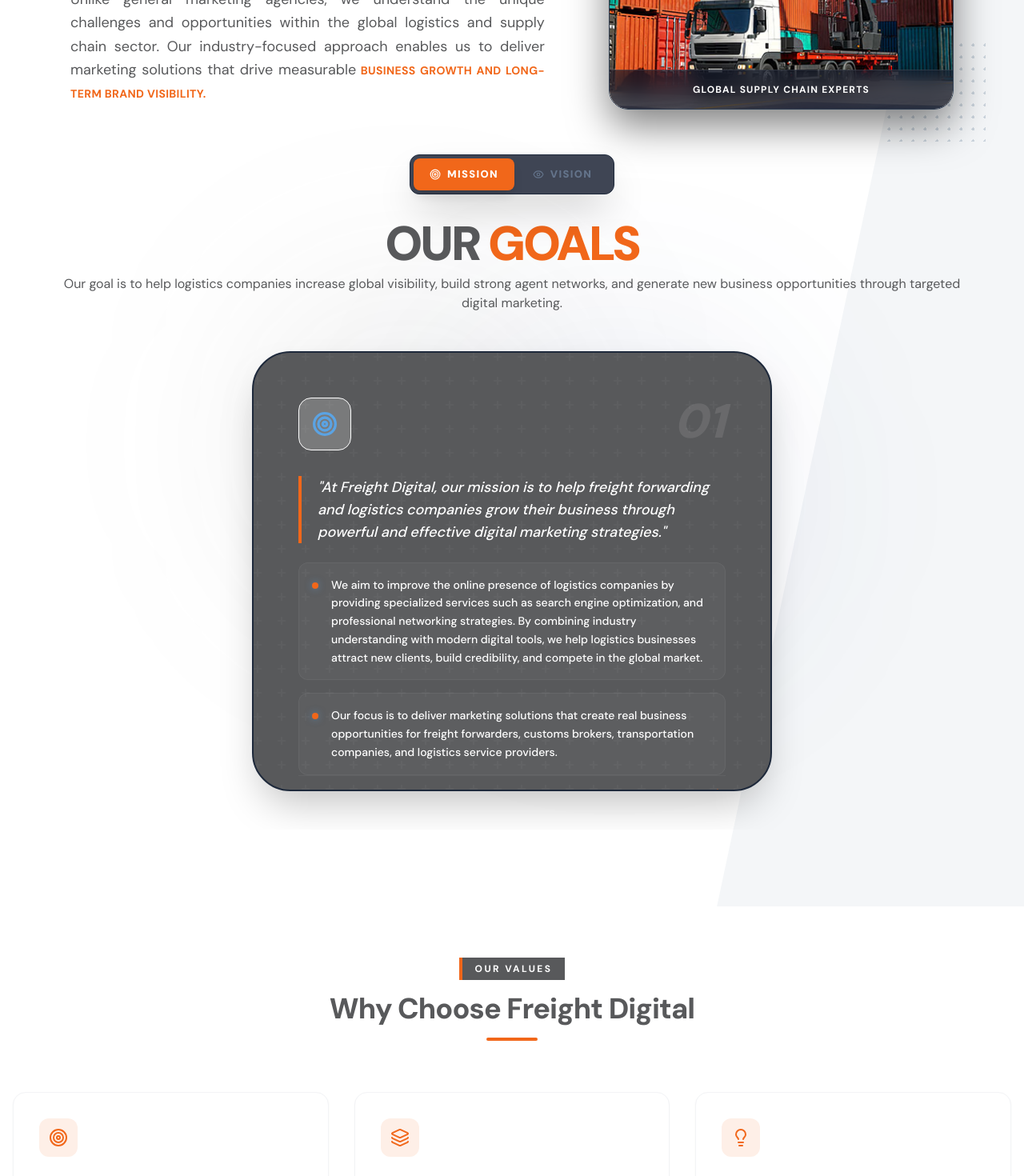
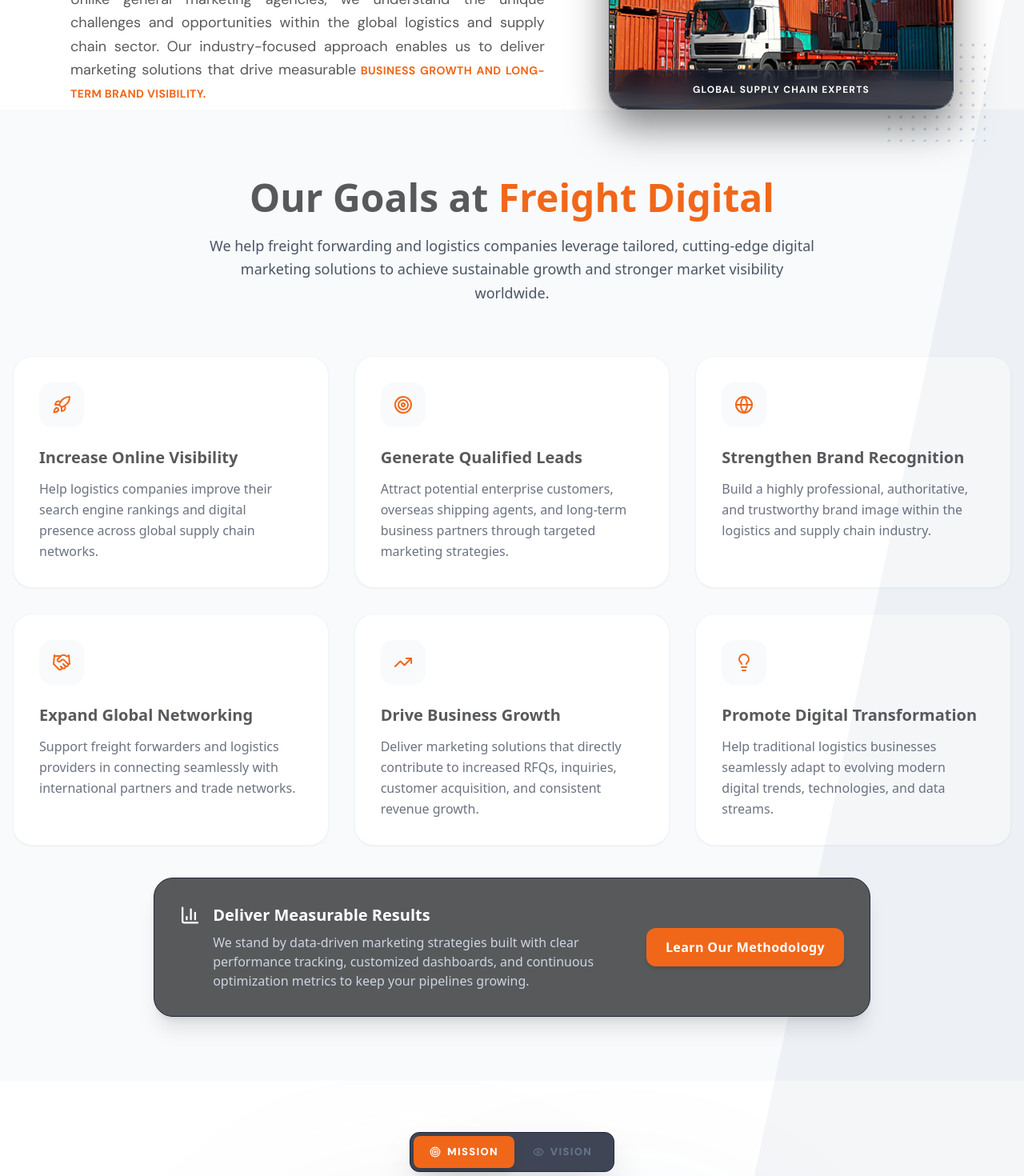
Before and after one commit to Yulanto-Developers/freight_digital, a Next.js app: page /about in a window 1280 px wide. Shown: the part 1060-2530 px from the top of the page at 80% size. Built offline with nearby package versions, Linux system fonts and the light colour scheme.

Commit message:
chnges completed in service and contact

```diff
--- a/src/components/Layout/Footer/index.tsx
+++ b/src/components/Layout/Footer/index.tsx
@@ -301,14 +301,8 @@
                                     <span className="text-white/90 text-sm block font-medium uppercase tracking-wider mb-0.5">
                                         Mail
                                     </span>
-                                    <a href="mailto:overseas@freightdigitalfzc.com" className="hover:underline font-medium tracking-wide block">
-                                        overseas@freightdigitalfzc.com
-                                    </a>
-                                    <a href="mailto:global@freightdigitalfzc.com" className="hover:underline font-medium tracking-wide block">
-                                        global@freightdigitalfzc.com
-                                    </a>
-                                    <a href="mailto:overseas@freightdigitalfzc.com" className="hover:underline font-medium tracking-wide block">
-                                        overseas@freightdigitalfzc.com
+                                    <a href="mailto:newsletter@freightdigitalfzc.com" className="hover:underline font-medium tracking-wide block">
+                                        newsletter@freightdigitalfzc.com
                                     </a>
                                 </div>
                             </div>
--- a/src/components/Layout/Header/Navigation/menuData.tsx
+++ b/src/components/Layout/Header/Navigation/menuData.tsx
@@ -3,7 +3,7 @@
 export const headerData: HeaderItem[] = [
   { label: "Home", href: "/" },
   { label: "About Us", href: "/about" },
-  { label: "Our Services", href: "/services" },
+  { label: "Services", href: "/services" },
   // {
   //   label: "Blog",
   //   href: "/blog",
@@ -12,6 +12,6 @@
   //     { label: "Blog details", href: "/blog/blog_1" },
   //   ],
   // },
-  { label: "Advertise With Us", href: "/contact" },
+  { label: "Daily Edition", href: "/contact" },
   { label: "Contact Us", href: "/contact" },
 ];
--- a/src/components/about/Mission.tsx
+++ b/src/components/about/Mission.tsx
@@ -1,7 +1,9 @@
 "use client";
 import React, { useState } from 'react';
 import { motion, AnimatePresence } from 'framer-motion';
-import { Target, Eye, Rotate3d, ArrowRightLeft, ShieldCheck, Globe } from 'lucide-react';
+import { Target, Eye, Rotate3d, ArrowRightLeft, BarChart3, Globe } from 'lucide-react';
+import { Rocket, Handshake, TrendingUp, Lightbulb, LucideProps } from "lucide-react";
+import Link from 'next/link';
 
 type MissionData = {
     title: string;
@@ -9,6 +11,12 @@
     description2: string;
     description3: string;
 };
+interface GoalItem {
+    title: string;
+    description: string;
+    // Dynamic reference to a component class definition type
+    icon: React.ComponentType<LucideProps>;
+}
 
 export default function MissionVision() {
     const [isFlipped, setIsFlipped] = useState(false);
@@ -28,8 +36,132 @@
         }
     ];
 
+
+
+    const keyGoals: GoalItem[] = [
+        {
+            title: "Increase Online Visibility",
+            description: "Help logistics companies improve their search engine rankings and digital presence across global supply chain networks.",
+            icon: Rocket,
+        },
+        {
+            title: "Generate Qualified Leads",
+            description: "Attract potential enterprise customers, overseas shipping agents, and long-term business partners through targeted marketing strategies.",
+            icon: Target,
+        },
+        {
+            title: "Strengthen Brand Recognition",
+            description: "Build a highly professional, authoritative, and trustworthy brand image within the logistics and supply chain industry.",
+            icon: Globe,
+        },
+        {
+            title: "Expand Global Networking",
+            description: "Support freight forwarders and logistics providers in connecting seamlessly with international partners and trade networks.",
+            icon: Handshake,
+        },
+        {
+            title: "Drive Business Growth",
+            description: "Deliver marketing solutions that directly contribute to increased RFQs, inquiries, customer acquisition, and consistent revenue growth.",
+            icon: TrendingUp,
+        },
+        {
+            title: "Promote Digital Transformation",
+            description: "Help traditional logistics businesses seamlessly adapt to evolving modern digital trends, technologies, and data streams.",
+            icon: Lightbulb,
+        },
+    ];
+
+
+
     return (
+        <>
+            <section className="bg-slate-50 py-20 font-sans">
+                <div className="container mx-auto px-4 lg:max-w-screen-xl">
+
+                    {/* Section Header */}
+                    <div className="max-w-3xl mx-auto text-center mb-16">
+                        <h2 className="text-5xl  pb-4 font-bold text-[#58595b] leading-tight">
+                                Our Goals at<span className="text-[#f1671a]"> Freight Digital</span>
+                            </h2>
+
+                        <p className="text-gray-600 text-lg leading-relaxed">
+                            We help freight forwarding and logistics companies leverage tailored, cutting-edge digital marketing solutions to achieve sustainable growth and stronger market visibility worldwide.
+                        </p>
+                    </div>
+
+                    {/* 3-Column Grid Base Structure */}
+                    <div className="grid grid-cols-1 md:grid-cols-2 lg:grid-cols-3 gap-8">
+                        {keyGoals.map((goal, index) => {
+                            // Destructure and capitalize the icon component reference
+                            const IconComponent = goal.icon;
+
+                            return (
+                                <div
+                                    key={index}
+                                    className="group p-8 rounded-3xl bg-white border border-slate-100 shadow-sm hover:shadow-xl transition-all duration-300"
+                                >
+                                    {/* Responsive, animated Lucide Icon Wrapper Container */}
+                                    <div className="inline-flex items-center justify-center w-14 h-14 rounded-2xl bg-slate-50 mb-6 transition-all duration-300 group-hover:scale-110 group-hover:bg-orange-50">
+                                        <IconComponent
+                                            size={24}
+                                            className="w-6 h-6 text-[#f1671a] group-hover:text-[#f1671a] transition-colors duration-300"
+                                            strokeWidth={2}
+                                        />
+                                    </div>
+
+                                    <h3 className="text-xl font-bold text-[#58595b] mb-3">{goal.title}</h3>
+                                    <p className="text-gray-500 text-base leading-relaxed">{goal.description}</p>
+                                </div>
+                            );
+                        })}
+                    </div>
+
+
+                    <div className="relative rounded-3xl overflow-hidden p-8 mt-10 bg-[#58595b] border border-slate-800 shadow-xl max-w-4xl mx-auto group">
+                        <div className="absolute inset-0 bg-gradient-to-r from-[#f1671a]/10 to-transparent pointer-events-none opacity-0 group-hover:opacity-100 transition-opacity duration-500" />
+                        <div className="flex flex-col md:flex-row items-start md:items-center justify-between gap-6 relative z-10">
+                            <div className="flex gap-4 items-start">
+                                <BarChart3
+                                    size={28}
+                                    className="text-white transition-colors duration-300 group-hover:text-[#f1671a]"
+                                    strokeWidth={2.2}
+                                />
+                                <div>
+                                    <h4 className="text-xl font-bold text-white mb-2">
+                                        Deliver Measurable Results
+                                    </h4>
+                                    <p className="text-slate-300 max-w-xl text-sm lg:text-base leading-relaxed">
+                                        We stand by data-driven marketing strategies built with clear performance tracking, customized dashboards, and continuous optimization metrics to keep your pipelines growing.
+                                    </p>
+                                </div>
+                            </div>
+                            <div className="shrink-0 w-full md:w-auto">
+                                <Link href='/contact' >
+                                    <span className="inline-block text-center w-full md:w-auto px-6 py-3 bg-[#f1671a] text-white font-semibold rounded-xl tracking-wide shadow-md hover:bg-[#d65612] transition-colors cursor-pointer">
+                                        Learn Our Methodology
+                                    </span>
+                                </Link>
+                            </div>
+                        </div>
+                    </div>
+
+                </div>
+            </section>
+
             <section className="pt-14 pb-12  flex flex-col items-center justify-center overflow-hidden relative min-h-screen">
+
+                {/* <div className='text-center my-14'>
+                <h2 className="text-5xl md:text-6xl font-black text-[#58595b] tracking-tighter uppercase">
+                    Our <span className="text-[#f1671a]">Goals</span>
+                </h2>
+
+                <p className='text-md tracking-normal text-[#58595b] text-center mt-2'>Our goal is to help logistics companies increase global visibility, build strong agent networks, and generate new business opportunities through targeted digital marketing.</p>
+
+
+                <div>
+
+                </div>
+            </div> */}
 
                 <div className="absolute top-1/4 left-1/4 w-96 h-96 bg-[#58595b]/10 rounded-full blur-[120px] pointer-events-none" />
                 <div className="absolute bottom-1/4 right-1/4 w-96 h-96 bg-blue-900/10 rounded-full blur-[120px] pointer-events-none" />
@@ -70,11 +202,7 @@
                             </button>
                         </div>
 
-                    <h2 className="text-5xl md:text-6xl font-black text-[#58595b] tracking-tighter uppercase">
-                        Our <span className="text-[#f1671a]">Goals</span>
-                    </h2>
 
-                    <p className='text-md tracking-normal text-[#58595b] text-center mt-2'>Our goal is to help logistics companies increase global visibility, build strong agent networks, and generate new business opportunities through targeted digital marketing.</p>
                     </div>
 
 
@@ -147,6 +275,7 @@
                 .perspective-2000 { perspective: 2000px; }
             `}</style>
             </section>
+        </>
     );
 }
 
--- a/src/components/service/IndustriesServed.tsx
+++ b/src/components/service/IndustriesServed.tsx
@@ -69,18 +69,6 @@
         <section className="py-24 bg-white">
             <div className="max-w-7xl mx-auto px-4 sm:px-6 lg:px-8">
 
-                {/* Top Header Section */}
-                {/* <div className="max-w-3xl mb-16">
-                    <h2 className="text-base font-semibold text-blue-600 uppercase tracking-wider">
-
-                    </h2>
-                    <p className="mt-2 text-3xl font-extrabold text-slate-900 sm:text-4xl tracking-tight">
-
-                    </p>
-                    <p className="mt-4 text-lg text-slate-600 max-w-2xl">
-                        Freight Digital works with businesses across the entire logistics sector, delivering tailored growth solutions to specific niches.
-                    </p>
-                </div> */}
                 <div className='py-5'>
                     <span className="inline-block px-4 py-1.5 mb-4 text-xs font-bold tracking-[0.2em] text-[#fff] uppercase bg-[#58595b] border-l-4 border-[#f1671a]">
                         Target Audience
@@ -89,7 +77,7 @@
                         Industries <span className="text-[#f1671a]">We Serve</span>
                     </h2>
                     <p className="mt-4 text-lg text-slate-600 max-w-2xl">
-                        Freight Digital works with businesses across the entire logistics sector, delivering tailored growth solutions to specific niches.
+                      From freight forwarding to warehousing and supply chain management, Freipght Digital provides industry-specific marketing solutions that help logistics companies grow in a competitive global market.
                     </p>
                 </div>
 
--- a/src/components/service/index.tsx
+++ b/src/components/service/index.tsx
@@ -15,31 +15,31 @@
         {
             id: 1,
             title: "Global Logistics Advertising",
-            description: "Promote your company to thousands of freight forwarders and logistics companies worldwide.",
+            description: "Reach thousands of freight forwarders, logistics companies, shipping lines, and international trade professionals through targeted industry-focused advertising.",
             icon: <Globe className="w-6 h-6 " />,
         },
         {
             id: 2,
             title: "Digital Marketing Campaigns",
-            description: "Targeted marketing strategies designed specifically for the logistics and shipping industry.",
+            description: "Strategic digital marketing solutions crafted for the logistics industry, helping companies build brand awareness, attract potential customers, and achieve sustainable growth.",
             icon: <Megaphone className="w-6 h-6 " />,
         },
         {
             id: 3,
             title: "Online Business Promotion",
-            description: "Increase your company's brand visibility across global freight networks.",
+            description: "Enhance your online presence and connect with international freight forwarders, logistics providers, and potential business partners worldwide.",
             icon: <TrendingUp className="w-6 h-6 " />,
         },
         {
             id: 4,
             title: "Logistics Industry Listings",
-            description: "Get your company listed and promoted to international agents and partners.",
+            description: "Expand your global network through a professional company listing designed to enhance visibility, credibility, and business opportunities within the logistics industry.",
             icon: <ListPlus className="w-6 h-6" />,
         },
         {
             id: 5,
             title: "Newsletter Advertising",
-            description: "Promote your services through logistics-focused digital newsletters reaching industry professionals.",
+            description: "Increase brand awareness and generate business opportunities through strategic placement in industry-focused newsletters distributed to logistics and freight professionals.",
             icon: <Mail className="w-6 h-6 " />,
         },
     ];
@@ -49,12 +49,12 @@
             <div className="max-w-7xl mx-auto px-4 sm:px-6 lg:px-8">
 
                 {/* Section Header */}
-                 <div className='py-5'>
+                <div className='py-5'>
                     <span className="inline-block px-4 py-1.5 mb-4 text-xs font-bold tracking-[0.2em] text-[#fff] uppercase bg-[#58595b] border-l-4 border-[#f1671a]">
                         What We Offer
                     </span>
                     <h2 className="text-4xl md:text-6xl font-bold text-[#58595b] leading-tight">
-                         Our  <span className="text-[#f1671a]">Services</span>
+                        Our  <span className="text-[#f1671a]">Services</span>
                     </h2>
                     {/* <p className="mt-4 text-lg text-slate-600 max-w-2xl">
                         Freight Digital works with businesses across the entire logistics sector, delivering tailored growth solutions to specific niches.
```
Lines whose indentation alone changed are shown as unchanged.
